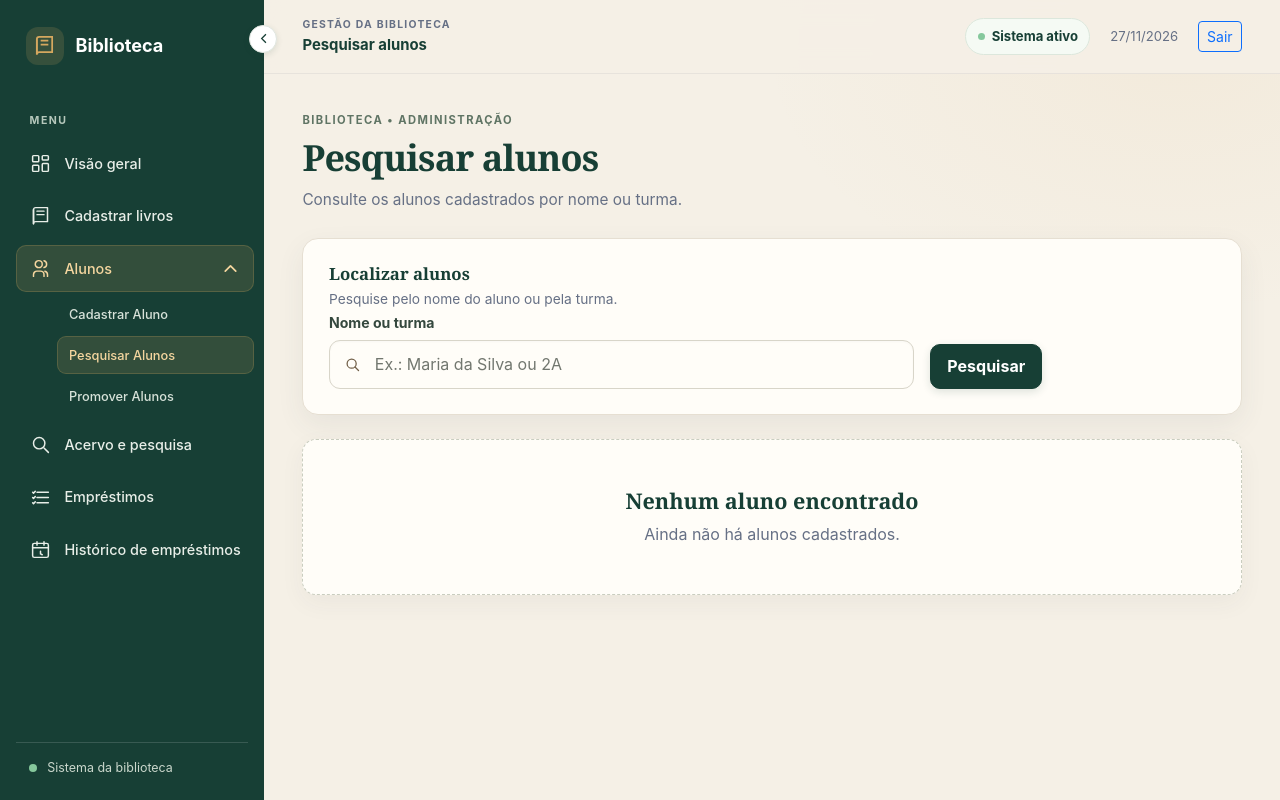
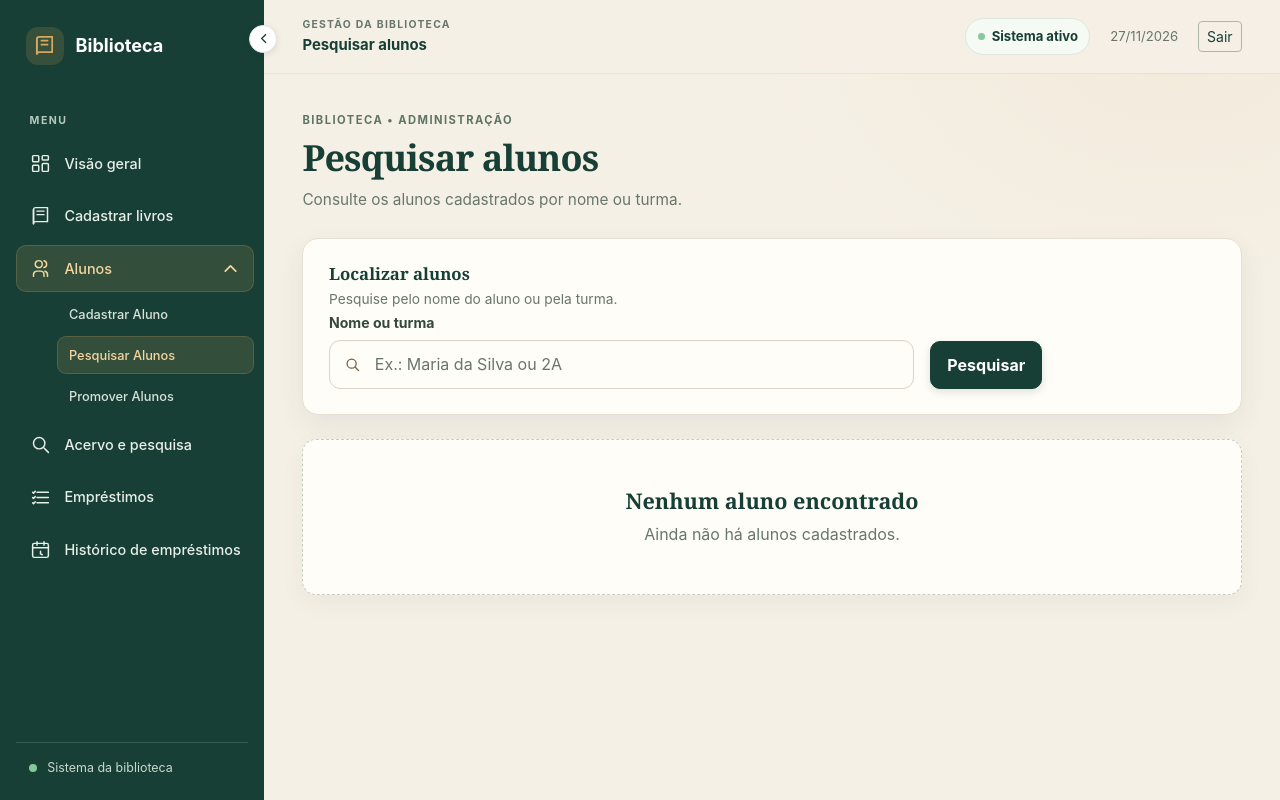
Before and after one commit to emanuel9340463-alt/Trabalho-biblioteca-Luan, a PHP site: page /pesquisar_alunos.php in a window 1280 px wide. Run offline with PHP 8.4, Linux system fonts and the light colour scheme; a user stored in the database is signed in; data that the repository does not hold is empty.

Commit message:
Ajustes de alinhamento visual

```diff
--- a/cadastrolivro.php
+++ b/cadastrolivro.php
@@ -860,7 +860,7 @@ require 'includes/header.php';
                         </div>
                     </div>
                     <div class="col-12 col-lg-5 mb-3">
-                        <label class="form-label" for="codigo_bibli">Código da biblioteca</label>
+                        <label class="form-label isbn-field-label" for="codigo_bibli">Código da biblioteca</label>
                         <input type="text" name="codigo_bibli" class="form-control" id="codigo_bibli" placeholder="Ex.: BIB-001" value="<?= escapar($codigo_bibli) ?>" maxlength="20" required>
                         <div class="form-text">Código interno único para localizar o exemplar.</div>
                     </div>
--- a/css/historico.css
+++ b/css/historico.css
@@ -119,7 +119,7 @@
 
   .history-print-heading p {
     margin: 0.3rem 0 0;
-    color: #555;
+    color: #68766b;
     font-size: 10pt;
   }
 
--- a/css/pesquisa.css
+++ b/css/pesquisa.css
@@ -32,12 +32,30 @@ body {
   max-width: 720px;
 }
 
+.student-search-actions .btn {
+  min-height: 48px;
+}
+
+.student-view-toggle {
+  display: flex;
+  width: min(100%, 24rem);
+}
+
+.student-view-toggle > .btn {
+  flex: 1 1 0;
+}
+
+.student-search-actions .btn:hover:not(:disabled),
+.student-view-toggle > .btn:hover:not(:disabled) {
+  transform: none;
+}
+
 .search-form .form-control {
   min-height: 3.35rem;
   border-color: #d8d5c9;
   border-radius: 11px;
   background-color: var(--paper);
-  box-shadow: 0 2px 6px rgb(52 64 84 / 4%);
+  box-shadow: 0 2px 6px rgb(23 63 53 / 4%);
 }
 
 .search-form .form-control:focus {
@@ -96,7 +114,7 @@ body {
   border: 1px solid var(--line-warm);
   border-radius: 14px;
   background: var(--paper);
-  box-shadow: 0 3px 12px rgb(52 64 84 / 4%);
+  box-shadow: 0 3px 12px rgb(23 63 53 / 4%);
   transition:
     border-color 160ms ease,
     box-shadow 160ms ease;
@@ -280,7 +298,7 @@ body {
   align-items: center;
   gap: 0.6rem;
   justify-content: center;
-  color: #77827c;
+  color: var(--muted);
   font-size: 0.85rem;
 }
 
@@ -407,7 +425,7 @@ body {
 
 .app-content #painelLivro #capaPainel {
   border: 1px solid var(--line-warm);
-  box-shadow: 0 5px 14px rgb(52 64 84 / 10%);
+  box-shadow: 0 5px 14px rgb(23 63 53 / 10%);
 }
 
 .app-content #painelLivro #tituloLivroPainel {
@@ -425,7 +443,7 @@ body {
 }
 
 .app-content #painelLivro .offcanvas-body p strong {
-  color: #35483e;
+  color: var(--ink);
 }
 
 .app-content #painelLivro hr {
@@ -451,7 +469,7 @@ body {
   border: 1px dashed #c9cdbf;
   border-radius: 14px;
   background: var(--paper);
-  box-shadow: 0 8px 24px rgb(52 64 84 / 5%);
+  box-shadow: 0 8px 24px rgb(23 63 53 / 5%);
   text-align: center;
 }
 
--- a/css/style.css
+++ b/css/style.css
@@ -10,17 +10,69 @@
   --paper: #fffdf8;
   --paper-shadow: #f3eee4;
   --white: #ffffff;
-  --ink: #344054;
+  --ink: #34483b;
   --sage: #a9b8a5;
-  --muted: #667085;
-  --line: #e5e7e2;
+  --muted: #68766b;
+  --line: #e5e2d9;
   --line-warm: #e6dfd2;
   --success-ink: #27623e;
   --danger-ink: #9c4038;
   --focus-ring: 0 0 0 0.22rem rgb(23 63 53 / 16%);
-  --surface-shadow: 0 10px 28px rgb(52 64 84 / 7%);
+  --surface-shadow: 0 10px 28px rgb(23 63 53 / 7%);
+  --bs-primary: #173f35;
+  --bs-primary-rgb: 23, 63, 53;
+  --bs-primary-text-emphasis: #102f28;
+  --bs-primary-bg-subtle: #e9f0e9;
+  --bs-primary-border-subtle: #a9b8a5;
+  --bs-secondary: #68766b;
+  --bs-secondary-rgb: 104, 118, 107;
+  --bs-secondary-text-emphasis: #3d4b40;
+  --bs-secondary-bg-subtle: #f3eee4;
+  --bs-secondary-border-subtle: #d8d5c9;
+  --bs-info: #789184;
+  --bs-info-rgb: 120, 145, 132;
+  --bs-info-text-emphasis: #355e4b;
+  --bs-info-bg-subtle: #e9f0e9;
+  --bs-info-border-subtle: #dce7dc;
+  --bs-body-color: #34483b;
+  --bs-body-color-rgb: 52, 72, 59;
+  --bs-secondary-color: rgb(104 118 107 / 75%);
+  --bs-secondary-color-rgb: 104, 118, 107;
+  --bs-border-color: #e6dfd2;
+  --bs-link-color: #173f35;
+  --bs-link-hover-color: #102f28;
   --sidebar-width: 264px;
   --sidebar-collapsed-width: 82px;
+}
+
+.btn-primary {
+  --bs-btn-color: var(--white);
+  --bs-btn-bg: var(--forest);
+  --bs-btn-border-color: var(--forest);
+  --bs-btn-hover-color: var(--white);
+  --bs-btn-hover-bg: var(--forest-deep);
+  --bs-btn-hover-border-color: var(--forest-deep);
+  --bs-btn-focus-shadow-rgb: 23, 63, 53;
+  --bs-btn-active-color: var(--white);
+  --bs-btn-active-bg: var(--forest-deep);
+  --bs-btn-active-border-color: var(--forest-deep);
+  --bs-btn-disabled-color: var(--white);
+  --bs-btn-disabled-bg: var(--forest);
+  --bs-btn-disabled-border-color: var(--forest);
+}
+
+.btn-outline-primary {
+  --bs-btn-color: var(--forest);
+  --bs-btn-border-color: var(--sage);
+  --bs-btn-hover-color: var(--white);
+  --bs-btn-hover-bg: var(--forest);
+  --bs-btn-hover-border-color: var(--forest);
+  --bs-btn-focus-shadow-rgb: 23, 63, 53;
+  --bs-btn-active-color: var(--white);
+  --bs-btn-active-bg: var(--forest);
+  --bs-btn-active-border-color: var(--forest);
+  --bs-btn-disabled-color: var(--forest);
+  --bs-btn-disabled-border-color: var(--sage);
 }
 
 * {
@@ -271,7 +323,7 @@ a {
   justify-content: space-between;
   gap: 1rem;
   padding: 0.8rem clamp(1.25rem, 3vw, 2.5rem);
-  border-bottom: 1px solid rgb(52 64 84 / 7%);
+  border-bottom: 1px solid rgb(23 63 53 / 7%);
   background: rgb(245 240 230 / 94%);
   backdrop-filter: blur(12px);
 }
--- a/includes/header.php
+++ b/includes/header.php
@@ -34,9 +34,9 @@ $navigationItems = [
     <meta name="theme-color" content="#173F35">
     <title><?= htmlspecialchars($pageTitle, ENT_QUOTES, 'UTF-8') ?> | Biblioteca</title>
     <link href="https://cdn.jsdelivr.net/npm/bootstrap@5.3.8/dist/css/bootstrap.min.css" rel="stylesheet">
-    <link rel="stylesheet" href="css/style.css?v=3">
+    <link rel="stylesheet" href="css/style.css?v=5">
     <?php foreach ($pageStyles as $pageStyle): ?>
-        <link rel="stylesheet" href="<?= htmlspecialchars($pageStyle, ENT_QUOTES, 'UTF-8') ?>?v=3">
+        <link rel="stylesheet" href="<?= htmlspecialchars($pageStyle, ENT_QUOTES, 'UTF-8') ?>?v=6">
     <?php endforeach; ?>
 </head>
 <body class="app-body">
--- a/js/visibilidade-senha.js
+++ b/js/visibilidade-senha.js
@@ -3,10 +3,14 @@ document.querySelectorAll("[data-password-toggle]").forEach((button) => {
 
   if (!input) return;
 
+  const iconeMostrar = button.querySelector('[data-password-icon="show"]');
+  const iconeOcultar = button.querySelector('[data-password-icon="hide"]');
+
   button.addEventListener("click", () => {
     const mostrarSenha = input.type === "password";
     input.type = mostrarSenha ? "text" : "password";
-    button.textContent = mostrarSenha ? "Ocultar" : "Mostrar";
+    iconeMostrar.hidden = mostrarSenha;
+    iconeOcultar.hidden = !mostrarSenha;
     button.setAttribute(
       "aria-label",
       mostrarSenha ? "Ocultar senha" : "Mostrar senha",
--- a/pesquisar_alunos.php
+++ b/pesquisar_alunos.php
@@ -85,7 +85,7 @@ require 'includes/header.php';
                 placeholder="Ex.: Maria da Silva ou 2A"
             >
         </div>
-        <div class="col-12 col-md-auto d-flex flex-wrap gap-2">
+        <div class="student-search-actions col-12 col-md-auto d-flex flex-wrap gap-2">
             <button type="submit" class="btn btn-primary">Pesquisar</button>
             <?php if ($termo !== ''): ?>
                 <a href="pesquisar_alunos.php" class="btn btn-outline-primary">Limpar</a>
@@ -112,7 +112,7 @@ require 'includes/header.php';
                 <?= count($alunos) ?> <?= count($alunos) === 1 ? 'aluno encontrado' : 'alunos encontrados' ?>
             </span>
         </div>
-        <div class="btn-group mb-3" role="group" aria-label="Modo de exibição dos alunos">
+        <div class="btn-group student-view-toggle mb-3" role="group" aria-label="Modo de exibição dos alunos">
             <input
                 type="radio"
                 class="btn-check"
```
Also changed, not shown: other parts of css/style.css (+17 -10 lines), cadastro.php (+13 -2 lines), css/leitor-isbn.css (+8 -2 lines), login.php (+13 -2 lines).
